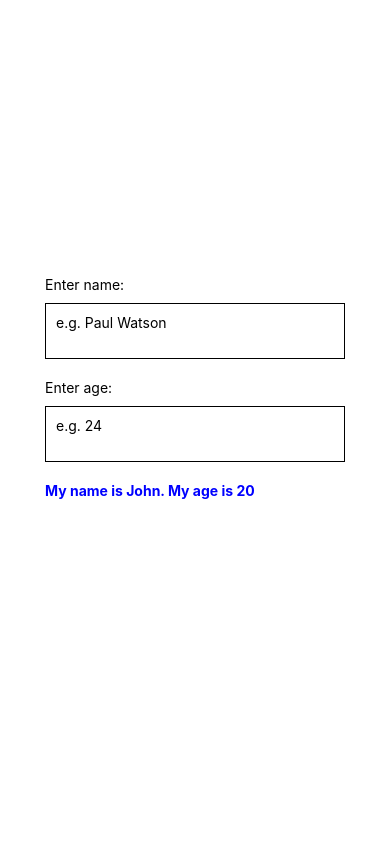
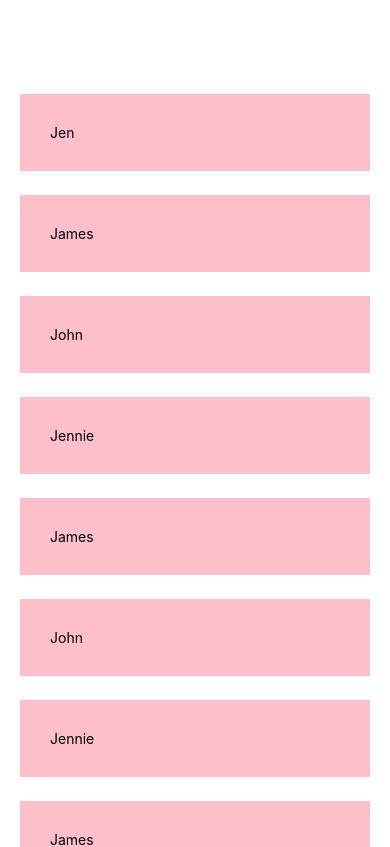
Before and after one commit to jasminekaur95/React-Native-Learning, a React Native app: screen / in a window 390 px wide. Shown: the top 847 px of the page. Built offline with nearby package versions, Linux system fonts and the light colour scheme.

Commit message:
Session4 - Lists and ScrollView

```diff
--- a/App.js
+++ b/App.js
@@ -1,76 +1,42 @@
 import React, { useState } from "react";
-import { StyleSheet, Text, View, TextInput } from "react-native";
+import { StyleSheet, Text, View, ScrollView } from "react-native";
 
 export default function App() {
-  const [name, setName] = useState("John");
-  const [age, setAge] = useState(20);
+  const [people, setPeople] = useState([
+    { name: "Jen", key: "1" },
+    { name: "James", key: "2" },
+    { name: "John", key: "3" },
+    { name: "Jennie", key: "4" },
+    { name: "James", key: "5" },
+    { name: "John", key: "6" },
+    { name: "Jennie", key: "7" },
+    { name: "James", key: "8" },
+    { name: "John", key: "9" },
+    { name: "Jennie", key: "10" }
+  ]);
 
-  // const clickHandler = () => {
-  //   setName("Jen");
-  // };
   return (
     <View style={styles.container}>
-      <View style={styles.header}>
-        <Text>Enter name:</Text>
-        <TextInput
-          onChangeText={val => {
-            setName(val);
-          }}
-          style={styles.input}
-          placeholder="e.g. Paul Watson"
-          multiline
-        />
-
-        <Text>Enter age:</Text>
-        <TextInput
-          onChangeText={val => {
-            setAge(val);
-          }}
-          style={styles.input}
-          placeholder="e.g. 24"
-          multiline
-          keyboardType="numeric"
-        />
-        <Text style={styles.boldText}>
-          My name is {name}. My age is {age}
-        </Text>
-      </View>
-      <View style={styles.buttonContainer}></View>
+      <ScrollView>
+        {people.map(item => (
+          <View key={item.key}>
+            <Text style={styles.item}>{item.name}</Text>
+          </View>
+        ))}
+      </ScrollView>
     </View>
   );
 }
 
 const styles = StyleSheet.create({
   container: {
-    flex: 1,
     backgroundColor: "#fff",
-    alignItems: "center",
-    justifyContent: "center"
-  },
-  header: {
-    // backgroundColor: "pink",
+    marginTop: 50,
     padding: 20
   },
-  boldText: {
-    fontWeight: "bold",
-    color: "blue"
-  },
-  body: {
-    backgroundColor: "yellow",
-    padding: 20
-  },
-  text: {
-    color: "green"
-  },
-  buttonContainer: {
-    color: "green",
-    marginTop: 70
-  },
-  input: {
-    borderWidth: 1,
-    padding: 10,
-    width: 300,
-    marginTop: 10,
-    marginBottom: 20
+  item: {
+    marginTop: 24,
+    padding: 30,
+    backgroundColor: "pink"
   }
 });
```
